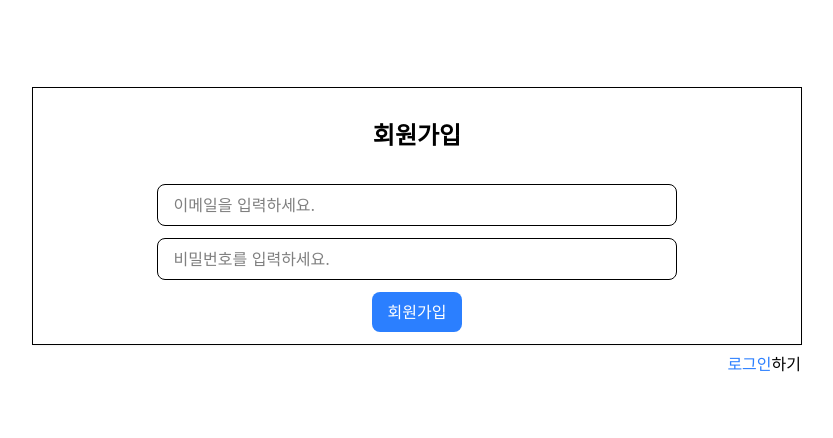
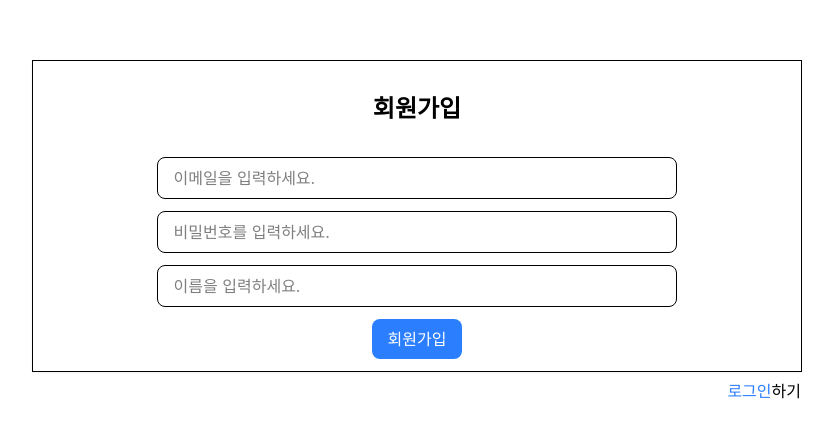
Before and after one commit to pkhamin/firebase_authentication_study, a React (Vite) app: page /register in a window 1280 px wide. Shown: the part 168-606 px from the top of the page, without its empty margins (223-1056 px from the left). Built offline with nearby package versions, Linux system fonts and the light colour scheme; no server answers.

Commit message:
회원가입 및 프로필 업데이트 기능 추가; 홈 화면에 사용자 이름 표시

```diff
--- a/src/context/AuthContext.jsx
+++ b/src/context/AuthContext.jsx
@@ -4,6 +4,7 @@ import {
   signInWithEmailAndPassword,
   signOut,
   onAuthStateChanged,
+  updateProfile,
 } from "firebase/auth";
 // 함수만 가져다 쓰면 된다
 import { auth } from "../firebase/config";
@@ -14,8 +15,15 @@ const AuthContext = createContext();
 export function AuthProvider({ children }) {
   const [currentUser, setCurrentUser] = useState(null);
   const [loading, setLoading] = useState(true);
-  const register = (email, password) =>
-    createUserWithEmailAndPassword(auth, email, password);
+  const register = async (email, password, name) => {
+    const userCredential = await createUserWithEmailAndPassword(
+      auth,
+      email,
+      password,
+    );
+    await updateProfile(userCredential.user, { displayName: name });
+    return userCredential;
+  };
   // 새계정 만들기
 
   const login = (email, password) =>
--- a/src/pages/Home.jsx
+++ b/src/pages/Home.jsx
@@ -13,7 +13,7 @@ export default function Home() {
   return (
     <>
       <div className="flex flex-col justify-center items-center min-h-screen gap-5">
-        <span className="text-2xl text-bold">"환영합니다!"</span>
+        <span className="text-2xl text-bold">{currentUser?.displayName}님, 환영합니다!</span>
         <span>로그인한 계정 : {currentUser?.email}</span>
         <button
           onClick={handleClick}
--- a/src/pages/Register.jsx
+++ b/src/pages/Register.jsx
@@ -5,13 +5,18 @@ import { useAuth } from "../context/AuthContext";
 export default function Register() {
   const [text, setText] = useState("");
   const [password, setPassword] = useState("");
+  const [name, setName] = useState("");
   const { register } = useAuth();
   const navigate = useNavigate();
   const [error, setError] = useState("");
 
   const handleClick = async () => {
+    if (!name.trim()) {
+      setError("이름을 입력해주세요.");
+      return;
+    }
     try {
-      await register(text, password);
+      await register(text, password, name.trim());
       navigate("/");
     } catch (e) {
       setError("이미 사용중인 이메일입니다.");
@@ -38,6 +43,13 @@ export default function Register() {
             placeholder="비밀번호를 입력하세요."
             className="w-[70%] border-black-100 border px-4 py-2 rounded-lg "
           />
+          <input
+            type="text"
+            value={name}
+            onChange={(e) => setName(e.target.value)}
+            placeholder="이름을 입력하세요."
+            className="w-[70%] border-black-100 border px-4 py-2 rounded-lg "
+          />
           <button
             onClick={handleClick}
             className="bg-blue-500 text-white px-4 py-2 rounded-lg hover:bg-blue-600 active:scale-95 transition"
```
Also changed, not shown: .claude/settings.local.json.
